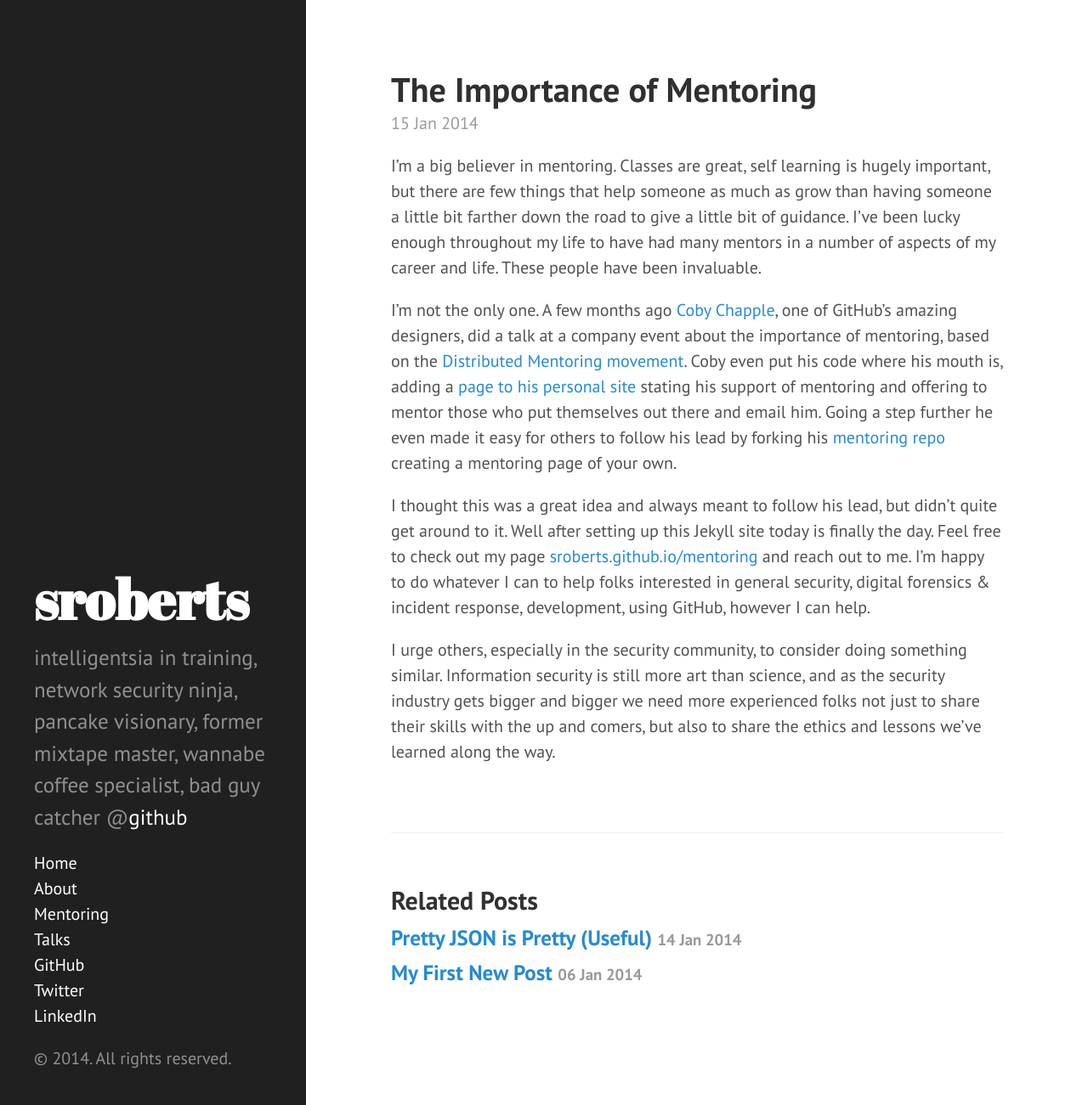
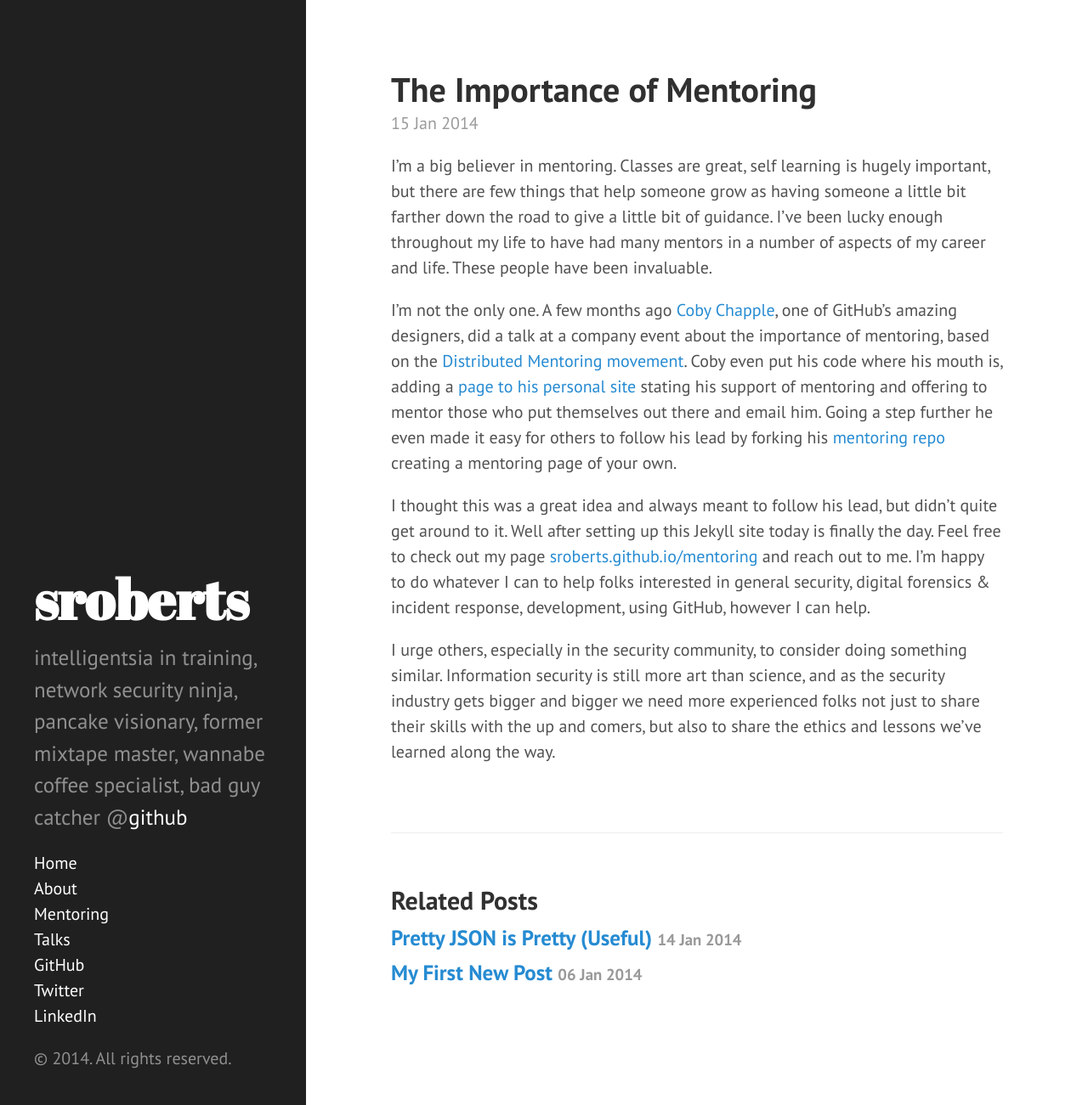
Before and after one commit to sroberts/sroberts.github.io, a Jekyll site: the page built from _posts/2014-01-15-the-importance-of-mentoring.md, in a window 1280 px wide and 1301 px high. Shown: the whole window at 85% size. Built offline with Jekyll 4.4.1, drawn with Linux system fonts in a browser that asks for light colours; Markdown is read by kramdown in place of the engine named in the settings.

Commit message:
fixed some grammer

```diff
--- a/_posts/2014-01-15-the-importance-of-mentoring.md
+++ b/_posts/2014-01-15-the-importance-of-mentoring.md
@@ -2,7 +2,7 @@
 layout: post
 title: The Importance of Mentoring
 ---
-I'm a big believer in mentoring. Classes are great, self learning is hugely important, but there are few things that help someone as much as grow than having someone a little bit farther down the road to give a little bit of guidance. I've been lucky enough throughout my life to have had many mentors in a number of aspects of my career and life. These people have been invaluable.
+I'm a big believer in mentoring. Classes are great, self learning is hugely important, but there are few things that help someone grow as having someone a little bit farther down the road to give a little bit of guidance. I've been lucky enough throughout my life to have had many mentors in a number of aspects of my career and life. These people have been invaluable.
 
 I'm not the only one. A few months ago [Coby Chapple](http://cobyism.com), one of GitHub's amazing designers, did a talk at a company event about the importance of mentoring, based on the [Distributed Mentoring movement](http://mentoring.is). Coby even put his code where his mouth is, adding a [page to his personal site](http://cobyism.com/mentoring/) stating his support of mentoring and offering to mentor those who put themselves out there and email him. Going a step further he even made it easy for others to follow his lead by forking his [mentoring repo](https://github.com/cobyism/mentoring) creating a mentoring page of your own.
 
```
